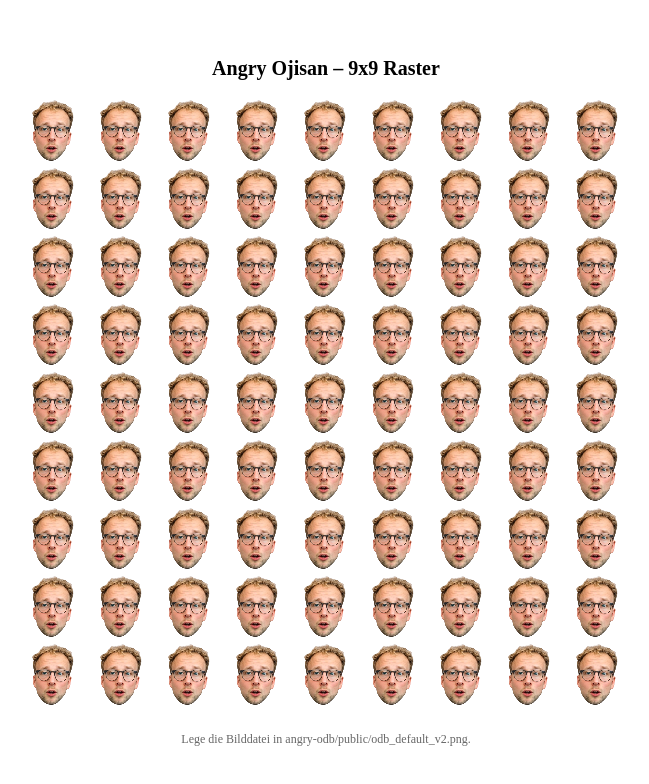
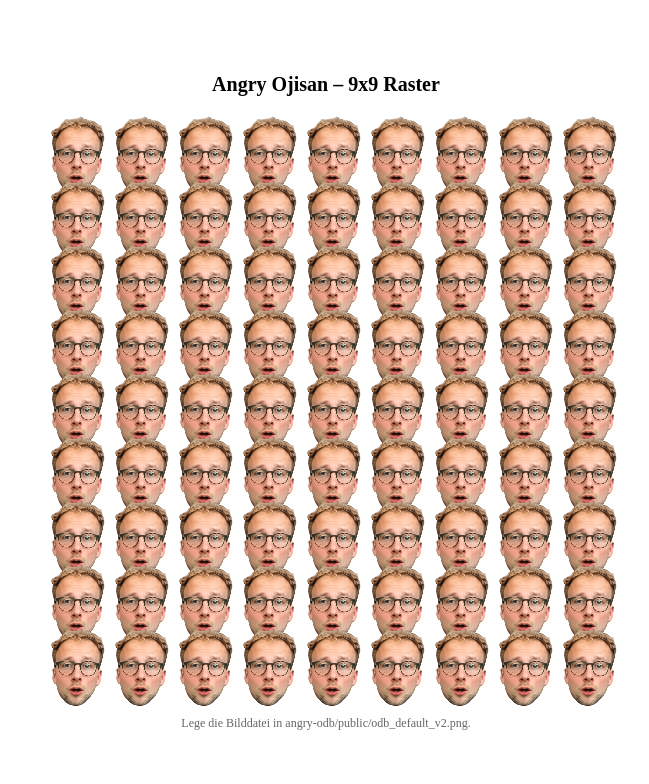
Before and after one commit to shuralw/angry-odb, an Angular app: page / in a window 1280 px wide. Shown: the top 784 px of the page, without its empty margins (314-963 px from the left). Built offline with nearby package versions, Linux system fonts and the light colour scheme.

Commit message:
Resize attempt

```diff
--- a/src/app/app.scss
+++ b/src/app/app.scss
@@ -20,12 +20,12 @@ h1 {
 	display: grid;
 	grid-template-columns: repeat(9, 64px);
 	grid-auto-rows: 64px;
-	gap: 4px;
+	gap: 0;
 }
 
 .cell {
-	width: 64px;
-	height: 64px;
+	width: 80px;
+	height: 80px;
 	background: transparent;
 	display: flex;
 	align-items: center;
--- a/src/app/app.ts
+++ b/src/app/app.ts
@@ -10,5 +10,5 @@ export class App {
   protected readonly gridSize = 9;
   protected readonly rows = Array.from({ length: this.gridSize });
   protected readonly cols = Array.from({ length: this.gridSize });
-  protected readonly imageSrc = '/odb_default_v5.png';
+  protected readonly imageSrc = '/odb_default.png';
 }
```
Also changed, not shown: public/odb_default.png (added), public/odb_default_v5.png (deleted).
